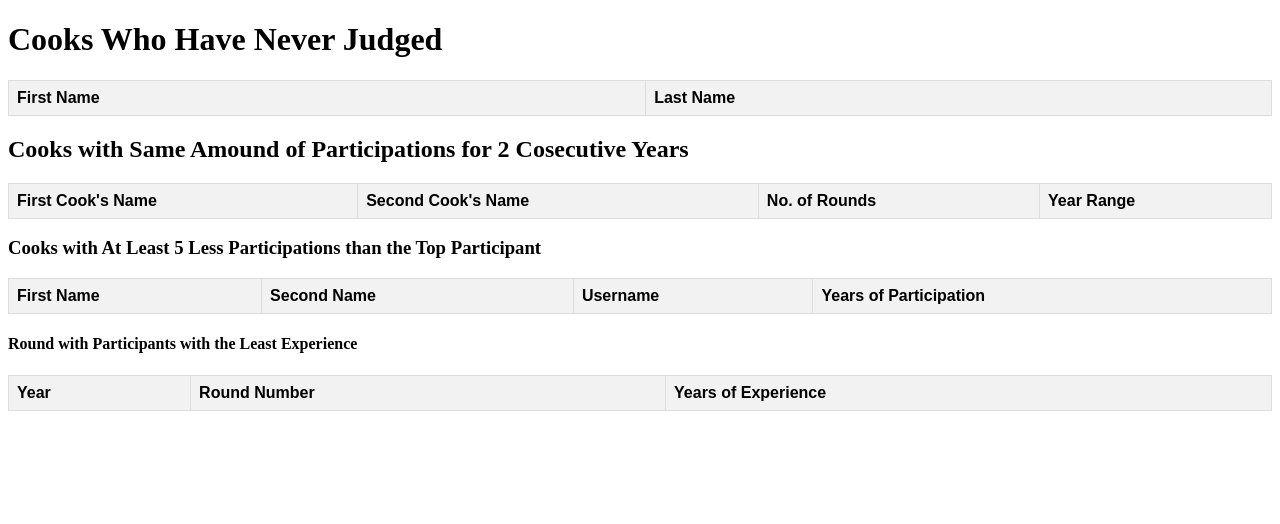
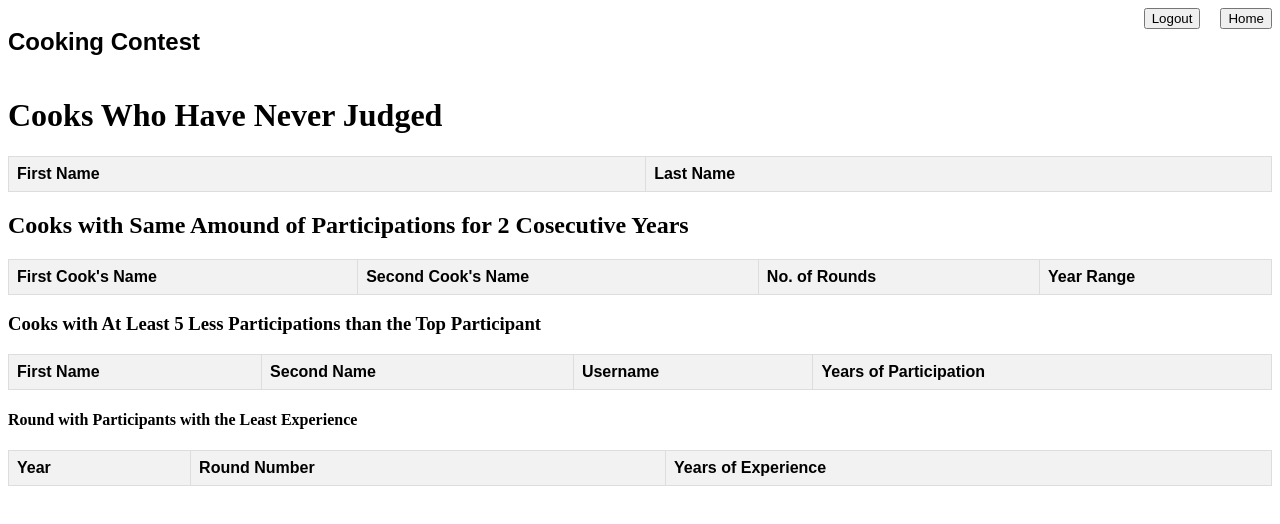
Before and after one commit to aleginxx/db24-65, a plain HTML site: page frontend/round-cooks.html in a window 1280 px wide. Drawn offline with Linux system fonts and the light colour scheme; no server answers.

Commit message:
Frontend tweaks

```diff
--- a/API/view_data/profile.js
+++ b/API/view_data/profile.js
@@ -36,7 +36,7 @@ router.get('/profile', cookieJwtAuth, (req, res) => {
                 console.log("user");
                 console.log(user);
 
-                res.render(path.join(__dirname, '..', 'frontend', 'user'), { user });
+                res.render(path.join(__dirname, '..', '..', 'frontend', 'user'), { user });
             });
         } else {
 
@@ -51,7 +51,7 @@ router.get('/profile', cookieJwtAuth, (req, res) => {
                 }
                 const admin = results[0];
 
-                res.render(path.join(__dirname, '..', 'frontend', 'admin'), { admin });
+                res.render(path.join(__dirname, '..', '..', 'frontend', 'admin'), { admin });
 
             });
         }
--- a/frontend/round-cooks.html
+++ b/frontend/round-cooks.html
@@ -27,6 +27,24 @@
     </style>
 </head>
 <body>
+    <div style="display: flex; justify-content: flex-end;">
+        <div style="text-align: left; width: 100%; font-family: Arial, sans-serif;">
+            <h2>Cooking Contest</h2>
+        </div>
+
+        <div style="margin-right: 20px;">
+            <form action="/dacontest/logout" method="GET">
+                <button type="submit">Logout</button>
+            </form>
+        </div>
+
+        <div>
+            <form action="/dacontest/home" method="GET">
+                <button type="submit">Home</button>
+            </form>
+        </div>
+    </div>
+
     <h1>Cooks Who Have Never Judged</h1>
     <table id="cooksTable">
         <thead>
```
Also changed, not shown: frontend/cook-details.html (+18 -0 lines), frontend/mean-score.html (+18 -0 lines), frontend/most-recipes.html (+18 -0 lines), frontend/round-cuisines.html (+18 -0 lines), frontend/round-equipment.html (+18 -0 lines), frontend/round-ratings.html (+18 -0 lines), frontend/round-recipes.html (+18 -0 lines).
